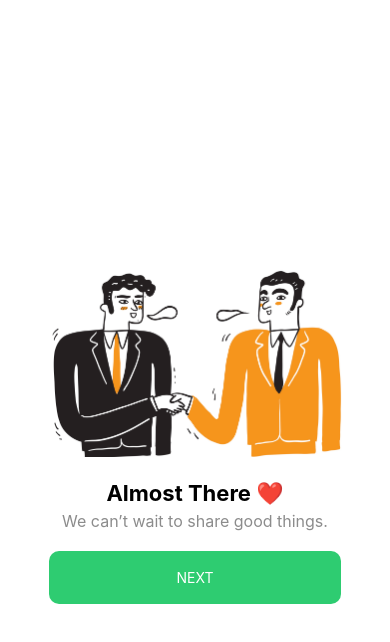
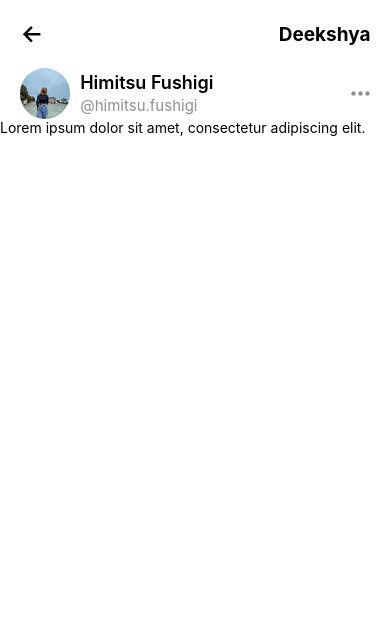
Before and after one commit to lex-world/deekshya, a React Native app: screen /Greeting in a window 390 px wide. Shown: the top 642 px of the page. Built offline with nearby package versions, Linux system fonts and the light colour scheme.

Commit message:
Working on Feed Focused

```diff
--- a/Components/PostCard.js
+++ b/Components/PostCard.js
@@ -24,7 +24,7 @@ export default function PostCard(item) {
       </View>
 
       {/* section => post media */}
-      <Image source={{ uri: media }} style={styles.postMedia} />
+      {/* <Image source={{ uri: media }} style={styles.postMedia} /> */}
 
       {/* @section => post content */}
       <Text style={styles.postContent}>
@@ -32,7 +32,7 @@ export default function PostCard(item) {
       </Text>
 
       <TouchableOpacity>
-        <Text style={{color: "#aaa", marginTop: 5}}>View all 4K comments</Text>
+        <Text style={{color: "#aaa", marginTop: 10, fontSize: 15}}>View all 4K comments</Text>
       </TouchableOpacity>
 
       {/* @section => post interaction */}
--- /dev/null
+++ b/Screens/AuthenticaterdUserStack/FeedFocused.js
@@ -0,0 +1,108 @@
+import React from "react";
+import {
+  StyleSheet,
+  Text,
+  View,
+  SafeAreaView,
+  TouchableOpacity,
+  Platform,
+  Dimensions,
+  StatusBar,
+  Image,
+} from "react-native";
+
+import { Ionicons, Entypo } from "@expo/vector-icons";
+
+export default function FeedFocused() {
+  return (
+    <SafeAreaView style={styles.feedFocused__container}>
+      {/** @section => topbar */}
+      <View style={styles.feedFocused__topbar}>
+        <TouchableOpacity>
+          <Ionicons name="arrow-back" size={26} color="black" />
+        </TouchableOpacity>
+        <Text style={styles.feedFocused__topbar__text}>Deekshya</Text>
+      </View>
+
+      {/** @section => user info */}
+      <View style={styles.feedFocused__userInfo}>
+        <View style={styles.feedFocused__userInfo__userdetails}>
+          <Image
+            style={styles.feedFocused__userInfo__image}
+            source={require("../../assets/images/deekshya.jpg")}
+          />
+          <View>
+            <Text style={styles.feedFocused__userInfo__fullName}>
+              Himitsu Fushigi
+            </Text>
+            <Text style={styles.feedFocused__userInfo__username}>
+              @himitsu.fushigi
+            </Text>
+          </View>
+        </View>
+        <TouchableOpacity>
+          <Entypo name="dots-three-horizontal" size={20} color="#8e8e93" />
+        </TouchableOpacity>
+      </View>
+
+      {/** @section => feed content*/}
+      <View style={styles.feedFocused__content}>
+        <Text>Lorem ipsum dolor sit amet, consectetur adipiscing elit.</Text>
+      </View>
+    </SafeAreaView>
+  );
+}
+
+/** @styles */
+const styles = StyleSheet.create({
+  feedFocused__container: {
+    flex: 1,
+    paddingTop: Platform.OS === "android" ? StatusBar.currentHeight : 0,
+    backgroundColor: "#fff",
+    height: Dimensions.get("window").height,
+    display: "flex",
+    flexDirection: "column",
+  },
+  feedFocused__topbar: {
+    display: "flex",
+    justifyContent: "space-between",
+    alignItems: "center",
+    flexDirection: "row",
+    width: "100%",
+    paddingHorizontal: Dimensions.get("window").width * 0.05,
+    paddingTop: 20,
+  },
+  feedFocused__topbar__text: {
+    fontWeight: "700",
+    fontSize: 19,
+  },
+  feedFocused__userInfo: {
+    marginTop: 20,
+    paddingHorizontal: Dimensions.get("window").width * 0.05,
+    display: "flex",
+    flexDirection: "row",
+    alignItems: "center",
+    justifyContent: "space-between",
+  },
+  feedFocused__userInfo__image: {
+    width: Dimensions.get("window").width * 0.13,
+    height: Dimensions.get("window").width * 0.13,
+    resizeMode: "cover",
+    borderRadius: 100,
+    marginRight: 10,
+  },
+  feedFocused__userInfo__userdetails: {
+    display: "flex",
+    flexDirection: "row",
+    alignItems: "center",
+  },
+  feedFocused__userInfo__fullName: {
+    fontWeight: "600",
+    fontSize: 18,
+    marginBottom: 3,
+  },
+  feedFocused__userInfo__username: {
+    color: "#8e8e93",
+    fontSize: 15,
+  },
+});
--- a/Screens/AuthenticaterdUserStack/Home.js
+++ b/Screens/AuthenticaterdUserStack/Home.js
@@ -49,6 +49,7 @@ const styles = StyleSheet.create({
     backgroundColor: "#fff",
     minHeight: Dimensions.get("window").height,
     position: "relative",
+    // flex: 1
   },
 
   // @section => topbar
--- a/Screens/UnAuthenticatedUserStack/Greeting.js
+++ b/Screens/UnAuthenticatedUserStack/Greeting.js
@@ -37,6 +37,7 @@ const styles = StyleSheet.create({
     flexDirection: "column",
     justifyContent: "center",
     alignItems: "center",
+    flex: 1
   },
 
   bannerImage: {
--- a/Screens/UnAuthenticatedUserStack/LanguageSelection.js
+++ b/Screens/UnAuthenticatedUserStack/LanguageSelection.js
@@ -75,6 +75,7 @@ const styles = StyleSheet.create({
     flexDirection: "column",
     justifyContent: "center",
     alignItems: "center",
+    flex: 1
   },
 
   // section => banner image
--- a/Screens/UnAuthenticatedUserStack/MobileNumberRegistration.js
+++ b/Screens/UnAuthenticatedUserStack/MobileNumberRegistration.js
@@ -92,6 +92,7 @@ const styles = StyleSheet.create({
     flexDirection: "column",
     justifyContent: "center",
     alignItems: "center",
+    flex: 1
   },
 
   // section => banner image
--- a/Screens/UnAuthenticatedUserStack/PhoneVerification.js
+++ b/Screens/UnAuthenticatedUserStack/PhoneVerification.js
@@ -70,6 +70,7 @@ const styles = StyleSheet.create({
     flexDirection: "column",
     justifyContent: "center",
     alignItems: "center",
+    flex: 1
   },
 
   bannerImage: {
--- a/Screens/UnAuthenticatedUserStack/UserKYC.js
+++ b/Screens/UnAuthenticatedUserStack/UserKYC.js
@@ -9,21 +9,28 @@ import {
   Text,
   TextInput,
   TouchableOpacity,
-  View,
+  View
 } from "react-native";
 
 // @packages
-import DateTimePicker from "@react-native-community/datetimepicker";
 import { Entypo } from "@expo/vector-icons";
+import DateTimePickerModal from "react-native-modal-datetime-picker";
 
-export default function UserKYC({navigation}) {
-  const [date, setDate] = React.useState(new Date());
+export default function UserKYC({ navigation }) {
+  const [isDatePickerVisible, setDatePickerVisibility] = React.useState(false);
 
-  const onChange = (selectedDate) => {
-    const currentDate = selectedDate || date;
-    setDate(currentDate);
+  const showDatePicker = () => {
+    setDatePickerVisibility(true);
   };
 
+  const hideDatePicker = () => {
+    setDatePickerVisibility(false);
+  };
+
+  const handleConfirm = (date) => {
+    console.warn("A date has been picked: ", date);
+    hideDatePicker();
+  };
   return (
     <SafeAreaView style={styles.UserKYC__container}>
       {/* @section => user image preview */}
@@ -53,17 +60,14 @@ export default function UserKYC({navigation}) {
             justifyContent: "space-between",
           }}
         >
-          <DateTimePicker
-            style={{
-              height: 50,
-              width: Dimensions.get("window").width * 0.28,
-            }}
+          <TouchableOpacity onPress={showDatePicker} style={styles.inputContainer}>
+            <Text>2003/07/05</Text>
+          </TouchableOpacity>
+          <DateTimePickerModal
+            isVisible={isDatePickerVisible}
             mode="date"
-            value={date}
-            is24Hour={true}
-            display="default"
-            onChange={onChange}
-            themeVariant="light"
+            onConfirm={handleConfirm}
+            onCancel={hideDatePicker}
           />
         </View>
 
@@ -89,7 +93,10 @@ export default function UserKYC({navigation}) {
         <TextInput placeholder="B Positive" style={styles.inputContainer} />
       </View>
 
-      <TouchableOpacity style={styles.nextBtn} onPress={() => navigation.navigate("Home")}>
+      <TouchableOpacity
+        style={styles.nextBtn}
+        onPress={() => navigation.navigate("Home")}
+      >
         <Text style={styles.nextBtn__text}>NEXT</Text>
       </TouchableOpacity>
     </SafeAreaView>
@@ -98,6 +105,7 @@ export default function UserKYC({navigation}) {
 
 const styles = StyleSheet.create({
   UserKYC__container: {
+    flex: 1,
     paddingTop: Platform.OS === "android" ? StatusBar.currentHeight : 0,
     backgroundColor: "#fff",
     height: Dimensions.get("window").height,
@@ -130,7 +138,7 @@ const styles = StyleSheet.create({
 
   // @section => kyc form
   kycForm: {
-    width: Dimensions.get("window").width * 0.75,
+    width: Dimensions.get("window").width * 0.80,
     display: "flex",
     flexDirection: "column",
     justifyContent: "flex-start",
@@ -138,7 +146,7 @@ const styles = StyleSheet.create({
 
   inputContainer: {
     backgroundColor: "#efeff0",
-    fontSize: 20,
+    fontSize: 15,
     paddingHorizontal: 10,
     paddingVertical: 15,
     borderRadius: 10,
@@ -158,15 +166,15 @@ const styles = StyleSheet.create({
 
   genderContainer__genderItem__text: {
     fontSize: 14,
-    marginLeft: 10,
+    marginLeft: 3,
   },
 
   // section => nexct btn
   nextBtn: {
     backgroundColor: "#2ecc71",
-    width: Dimensions.get("window").width * 0.75,
+    width: Dimensions.get("window").width * 0.80,
     alignItems: "center",
-    padding: 18,
+    padding: 15,
     borderRadius: 10,
     marginTop: 25,
   },
--- a/app.json
+++ b/app.json
@@ -10,6 +10,7 @@
       "resizeMode": "contain",
       "backgroundColor": "#ffffff"
     },
+    "userInterfaceStyle": "automatic",
     "updates": {
       "fallbackToCacheTimeout": 0
     },
--- a/package.json
+++ b/package.json
@@ -12,14 +12,17 @@
     "@react-native-community/datetimepicker": "^3.5.2",
     "@react-navigation/native": "^6.0.6",
     "@react-navigation/native-stack": "^6.2.5",
+    "add": "^2.0.6",
     "expo": "~43.0.0",
     "expo-status-bar": "~1.1.0",
     "react": "17.0.1",
     "react-dom": "17.0.1",
     "react-native": "0.64.2",
+    "react-native-modal-datetime-picker": "^13.0.0",
     "react-native-safe-area-context": "^3.3.2",
     "react-native-screens": "^3.9.0",
-    "react-native-web": "0.17.1"
+    "react-native-web": "0.17.1",
+    "yarn": "^1.22.17"
   },
   "devDependencies": {
     "@babel/core": "^7.12.9"
```
Also changed, not shown: Layout.js (+11 -9 lines), 1 other file (tests, documents, lock files or other folders).
